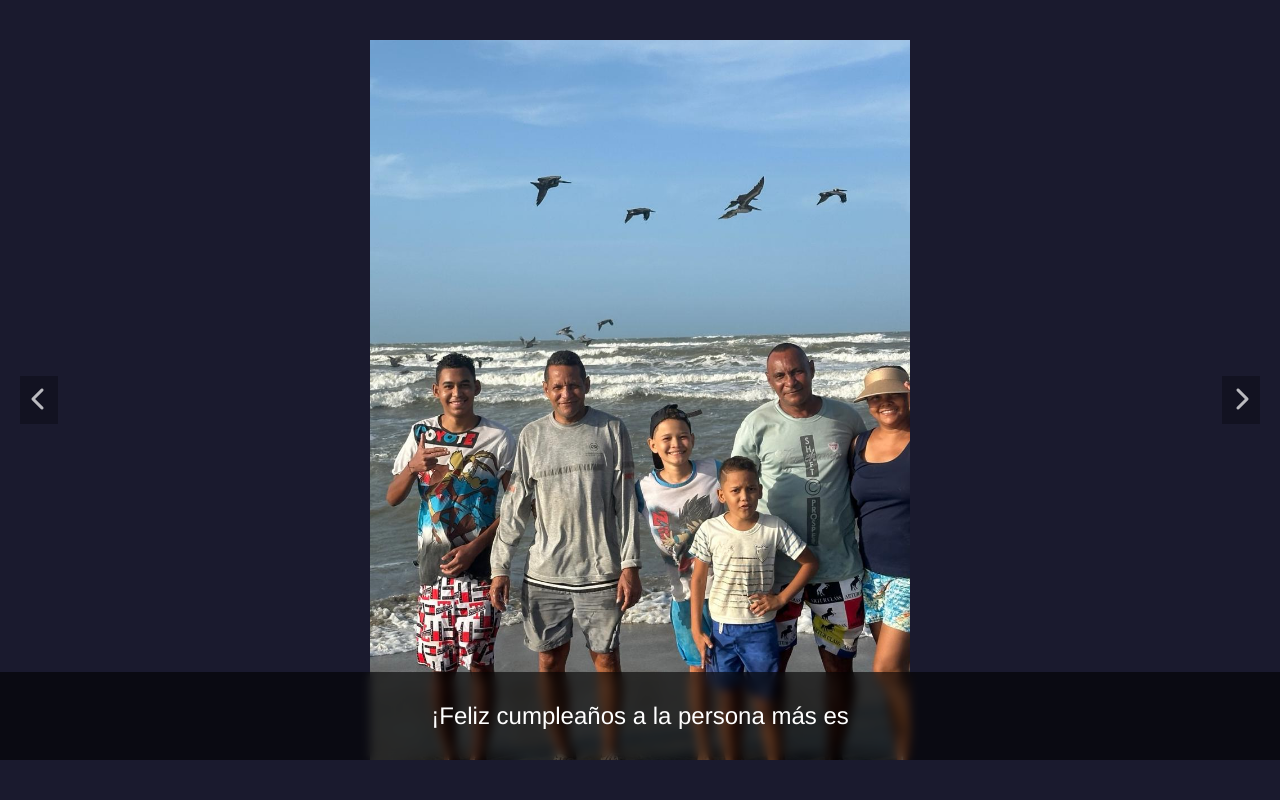
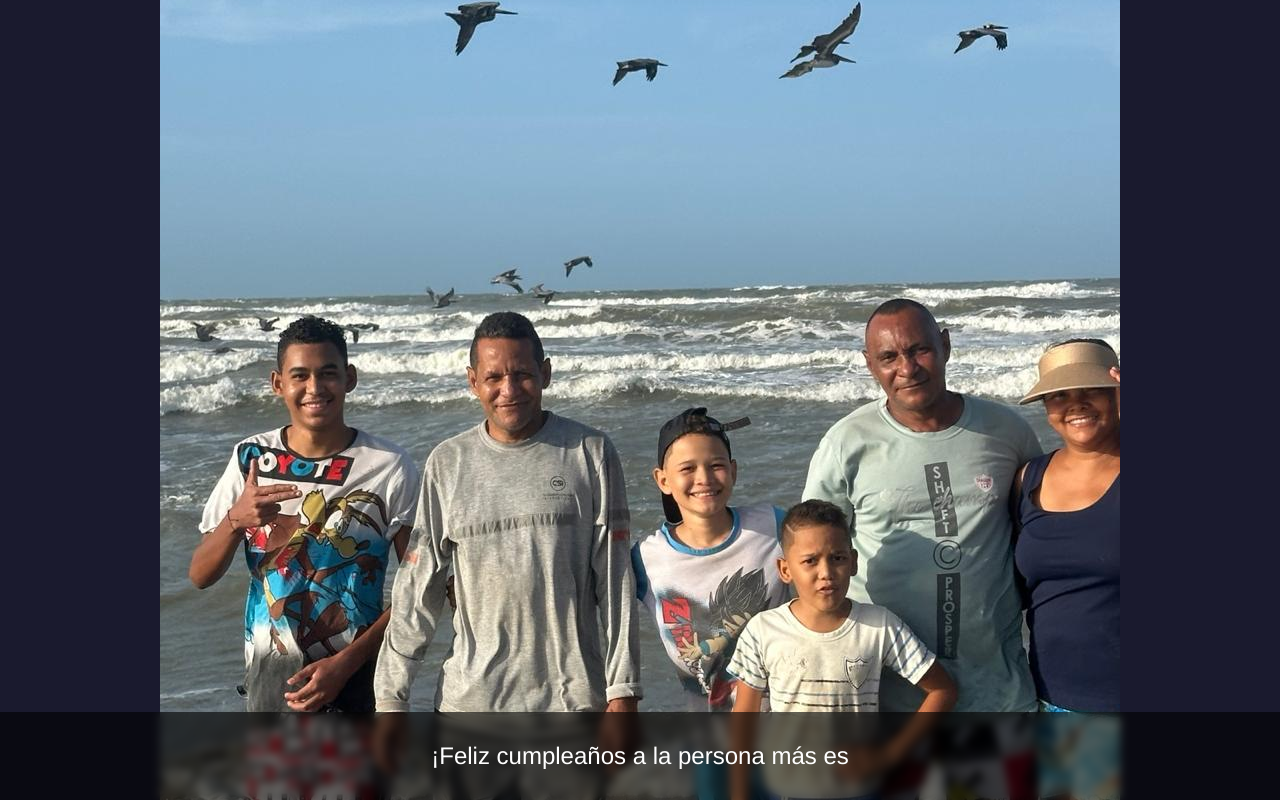
Before and after one commit to Mario12p/cumple, a plain HTML site: page index.html in a window 1280 px wide. Both pictures are taken after a click on the button "Toca para abrir". Drawn offline with Linux system fonts and the light colour scheme.

```diff
--- a/index.html
+++ b/index.html
@@ -27,30 +27,24 @@
             </div>
         </div>
 
-        <div class="slide" id="photo-carousel-slide">
-            <div class="carousel-container">
-                <div class="carousel-inner">
-                    <div class="carousel-item active">
+        <div class="slide">
             <img src="IMAGENES/foto1.jpeg" alt="Recuerdo 1">
             <div class="caption">
                 <p>¡Feliz cumpleaños a la persona más especial! Que este día te traiga tanta felicidad como tú nos das a nosotros.</p>
             </div>
         </div>
-                    <div class="carousel-item">
+
+        <div class="slide">
             <img src="IMAGENES/foto2.jpeg" alt="Recuerdo 2">
             <div class="caption">
                 <p>Recuerdo este día... ¡Qué bien la pasamos! Gracias por cada momento inolvidable.</p>
             </div>
         </div>
-                    <div class="carousel-item">
+
+        <div class="slide">
             <img src="IMAGENES/foto3.jpeg" alt="Recuerdo 3">
             <div class="caption">
                 <p>Admiro tu fuerza y tu increíble capacidad de dar amor. Eres una inspiración.</p>
-                        </div>
-                    </div>
-                </div>
-                <button class="carousel-nav-btn prev"><i class="fas fa-chevron-left"></i></button>
-                <button class="carousel-nav-btn next"><i class="fas fa-chevron-right"></i></button>
             </div>
         </div>
 
```
Lines whose indentation alone changed are shown as unchanged.
